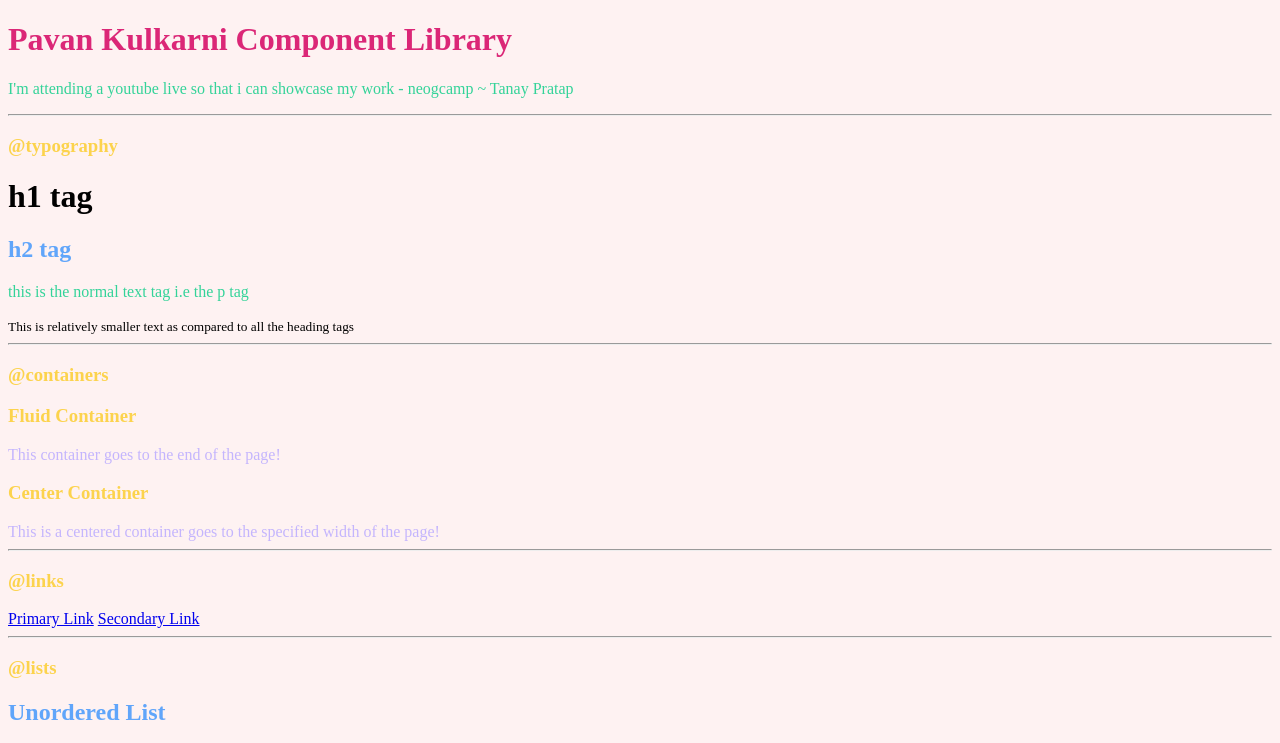
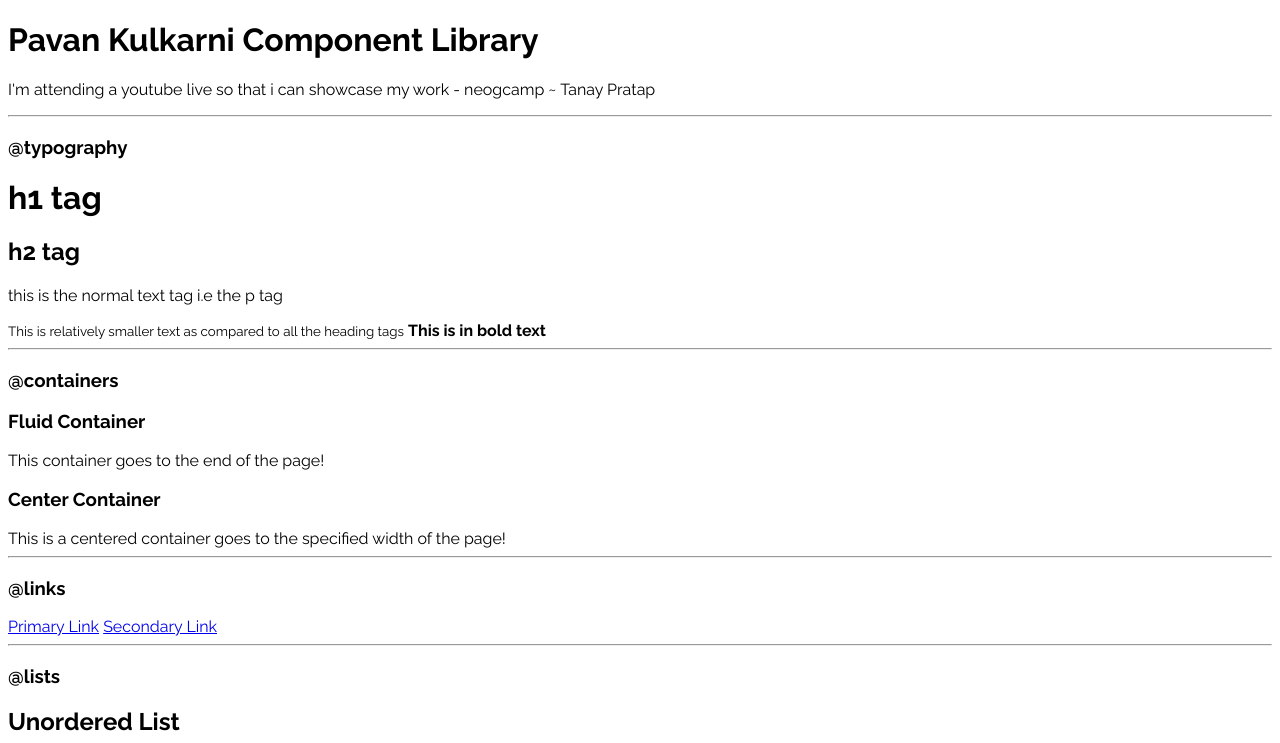
Before and after one commit to pavan6115/neogcamp, a plain HTML site: page html/index.html in a window 1280 px wide. Shown: the top 743 px of the page. Drawn offline with Linux system fonts and the light colour scheme.

Commit message:
Updated typograph - fonts

```diff
--- a/css/style.css
+++ b/css/style.css
@@ -1,23 +1,5 @@
+@import url('https://fonts.googleapis.com/css2?family=Raleway:ital,wght@0,300;0,400;0,700;1,700&display=swap');
+
 body {
-    background-color: #FEF2F2;
+    font-family: 'Raleway', sans-serif;
 }
-
-#heading {
-    color: #DB2777
-}
-
-h2 {
-    color: #60A5FA
-}
-
-h3 {
-    color: #FCD34D
-}
-
-.para {
-    color: #34D399
-}
-
-div {
-    color: #C4B5FD;
-}
--- a/html/index.html
+++ b/html/index.html
@@ -5,11 +5,13 @@
     <meta http-equiv="X-UA-Compatible" content="IE=edge" />
     <meta name="viewport" content="width=device-width, initial-scale=1.0" />
     <title>Component Library</title>
-    <link rel="stylesheet" href="/css/style.css">
+    <!-- CSS -->
+    <link rel="stylesheet" href="/css/style.css" />
   </head>
+
   <body>
-    <h1 id="heading">Pavan Kulkarni Component Library</h1>
-    <p class="para">
+    <h1>Pavan Kulkarni Component Library</h1>
+    <p>
       I'm attending a youtube live so that i can showcase my work - neogcamp ~
       Tanay Pratap
     </p>
@@ -18,11 +20,12 @@
     <h3>@typography</h3>
     <h1>h1 tag</h1>
     <h2>h2 tag</h2>
-    <p class="para">this is the normal text tag i.e the p tag</p>
+    <p>this is the normal text tag i.e the p tag</p>
     <small
       >This is relatively smaller text as compared to all the heading
       tags</small
     >
+    <strong>This is in bold text</strong>
     <hr />
 
     <h3>@containers</h3>
@@ -87,7 +90,7 @@
     <h3>@section</h3>
     <section>
       <h4>White Section</h4>
-      <p class="para">This will have a white background</p>
+      <p>This will have a white background</p>
     </section>
 
     <section>
@@ -98,7 +101,7 @@
 
     <h3>@footer</h3>
     <footer>
-      <p class="para">Inside footer</p>
+      <p>Inside footer</p>
       <ul>
         <li>item1</li>
         <li>item2</li>
```
